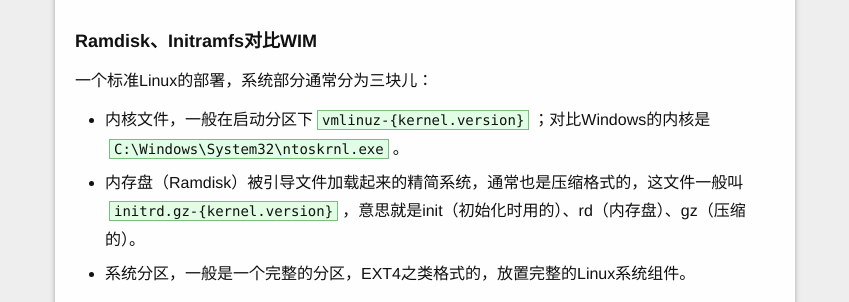
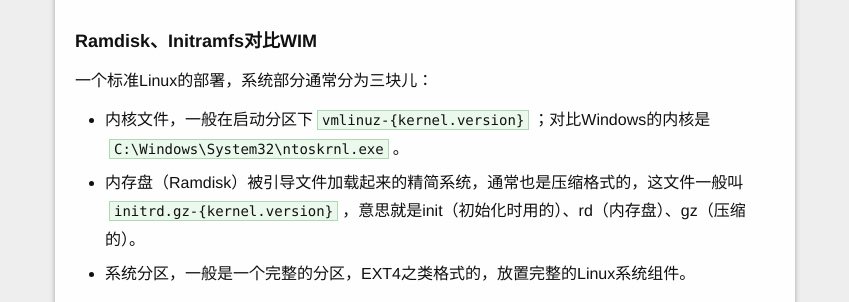
Before and after one commit to fadeer/fadeer.github.io, a Jekyll site: the page built from index.html, in a window 1280 px wide. Shown: the part 280-582 px from the top of the page, without its empty margins (215-1064 px from the left). Built offline with Jekyll 4.4.1, drawn with Linux system fonts in a browser that asks for light colours.

Commit message:
update style

```diff
--- a/_sass/_base.scss
+++ b/_sass/_base.scss
@@ -175,8 +175,8 @@ code {
     padding: 1px 4px;
     margin: 0 4px;
     //color: #009933;
-    border: 1px solid #79BD81;
-    background-color: #E2FdE5;
+    border: 1px solid #B1D8B6;
+    background-color: #EBF9ED;
 
     @include media-query($on-laptop) {
         font-size: $small-font-size;
```
